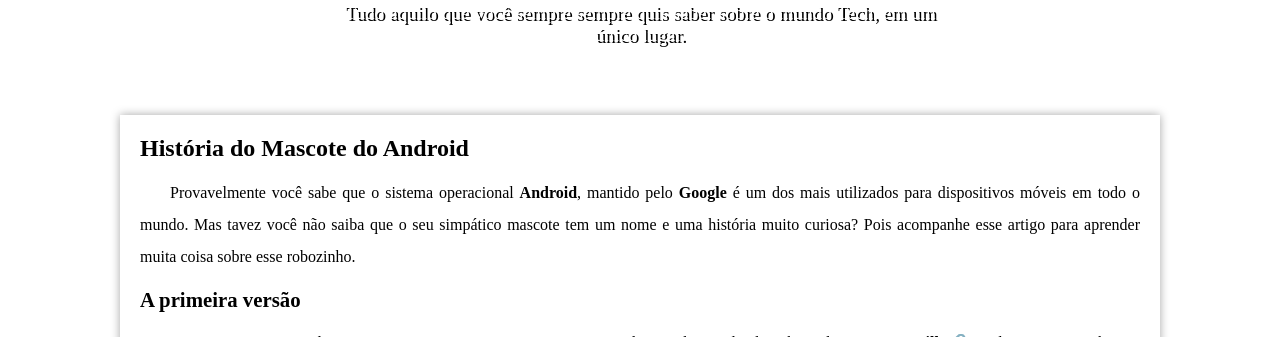
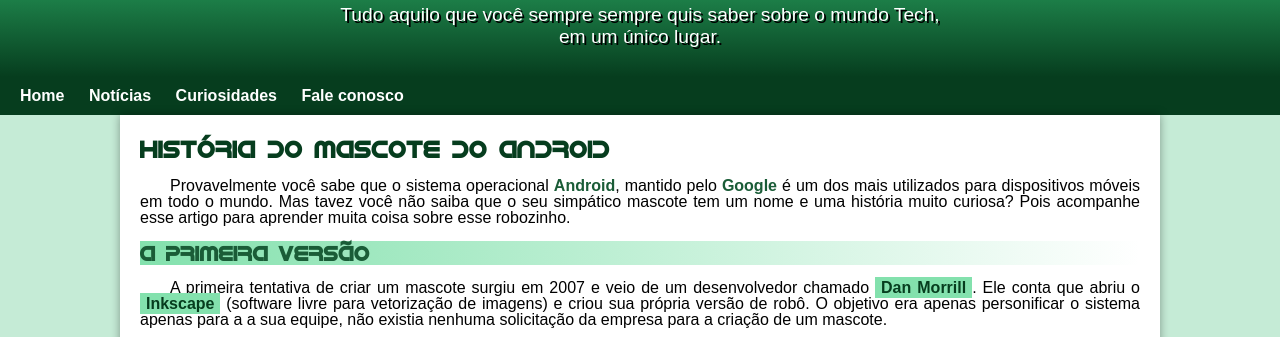
Before and after one commit to caue191106/projeto-android, a plain HTML site: page index.html in a window 1280 px wide. Shown: the part 113-450 px from the top of the page. Drawn offline with Linux system fonts and the light colour scheme.

Commit message:
correção bug das cores

```diff
--- a/estilo/style.css
+++ b/estilo/style.css
@@ -7,7 +7,7 @@
     src: url(../fontes/idroid.otf);
     font-weight: normal;
 }
-fontes\idroid.otf
+
 :root {
    --cor0: #c5ebd6;
    --cor1: #83e1ad;
@@ -31,8 +31,8 @@ body {
     font-family: var(--fonte-padrao);
 }
 
-a.externo:after {
-    content: '\00A0\1F517';
+a.externo {
+    content: '\00A0\1F17';
 }
 
 header {
@@ -108,7 +108,7 @@ main p {
     margin: 15px 0px;
     text-align: justify;
     text-indent: 30px;
-    line-height: 2em;
+    line-height: 1em;
 }
 
 main strong {
```
